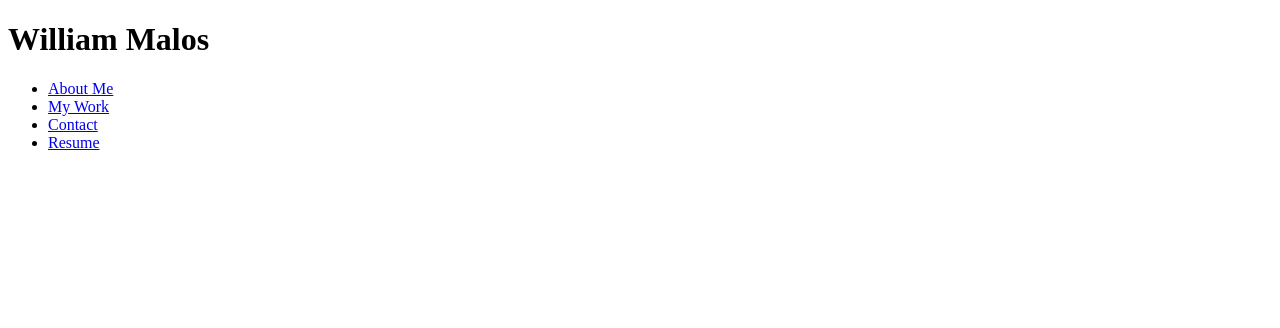
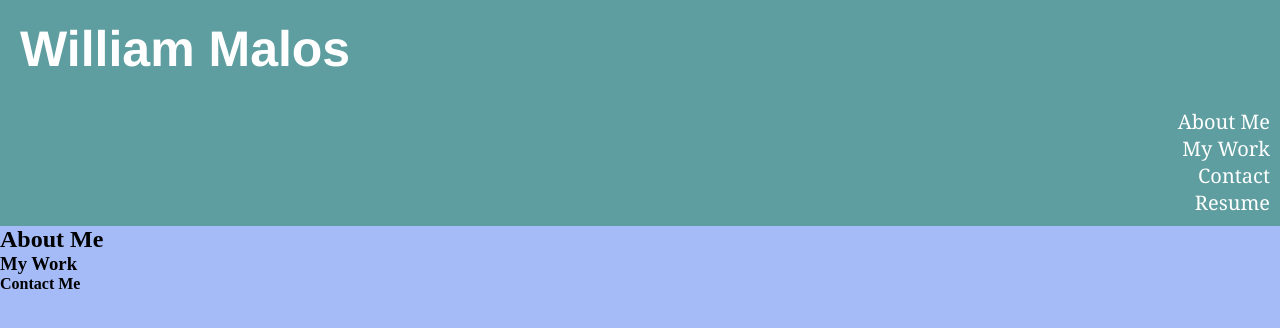
Before and after one commit to wmalos/Portfolio, a plain HTML site: page index.html in a window 1280 px wide. Drawn offline with Linux system fonts and the light colour scheme; files that its build step writes are made by us from their sources.

Commit message:
Added more sections and started sytling header

```diff
--- a/Assets/style.css
+++ b/Assets/style.css
@@ -0,0 +1,37 @@
+* {
+    box-sizing: border-box;
+    padding: 0;
+    margin: 0;
+}
+
+body {
+    background-color: rgba(121, 154, 245, 0.671);
+}
+
+.header {
+    padding: 20px;
+    font-family: 'Franklin Gothic Medium', 'Arial Narrow', Arial, sans-serif;
+    background-color: cadetblue;
+    color: white;
+}
+
+.header h1 {
+    display: inline-block;
+    font-size: 50px;
+}
+
+nav {
+    padding: 10px;
+    font-family:Georgia, 'Times New Roman', Times, serif;
+    font-size: 20px;
+    background-color: cadetblue;
+}
+
+nav a {
+    display: flex;
+    flex-direction: row;
+    justify-content: flex-end;
+    text-align: center;
+    text-decoration: none;
+    color: white;
+}
--- a/index.html
+++ b/index.html
@@ -4,28 +4,28 @@
     <meta charset="UTF-8">
     <meta name="viewport" content="width=device-width, initial-scale=1.0">
     <title>Document</title>
-    <link type="text/css" rel="stylesheet" href="style.css"/>
+    <link type="text/css" rel="stylesheet" href="./Assets/style.css"/>
 </head>
 <body>
     <div class="header">
         <h1>William Malos</h1>
-        <div>
-        <ul>
-            <li>
-                <a href="#about-me">About Me</a>
-            </li>
-            <li>
-                <a href="#my-work">My Work</a>
-            </li>
-            <li>
-                <a href="#Contact-me">Contact</a>
-            </li>
-            <li>
-                <a href="#Resume">Resume</a>
-            </li>
-        </ul>
+    </div>
+    <nav>
+            <a href="#about-me">About Me</a>
+            <a href="#my-work">My Work</a>
+            <a href="#contact-me">Contact</a>
+            <a href="#resume">Resume</a>
+    </nav>
+    <div class="content">
+        <div id="about-me" class="about-me">
+            <h2>About Me</h2>
+        </div>
+        <div id="my-work" class="my-work">
+            <h3>My Work</h3>
+        </div>
+        <div id="contact-me" class="contact-me">
+            <h4>Contact Me</h4>
         </div>
     </div>
-
 </body>
 </html>
```
